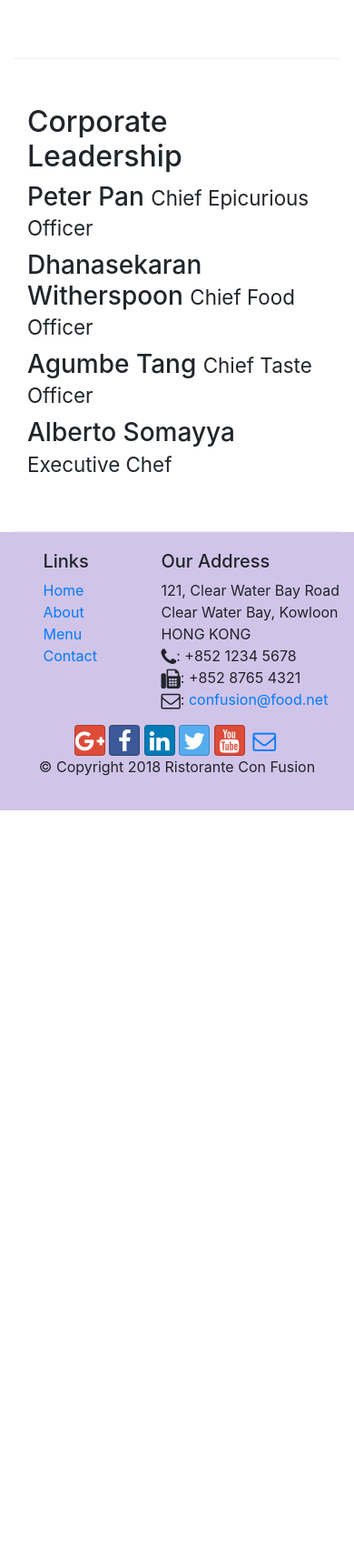
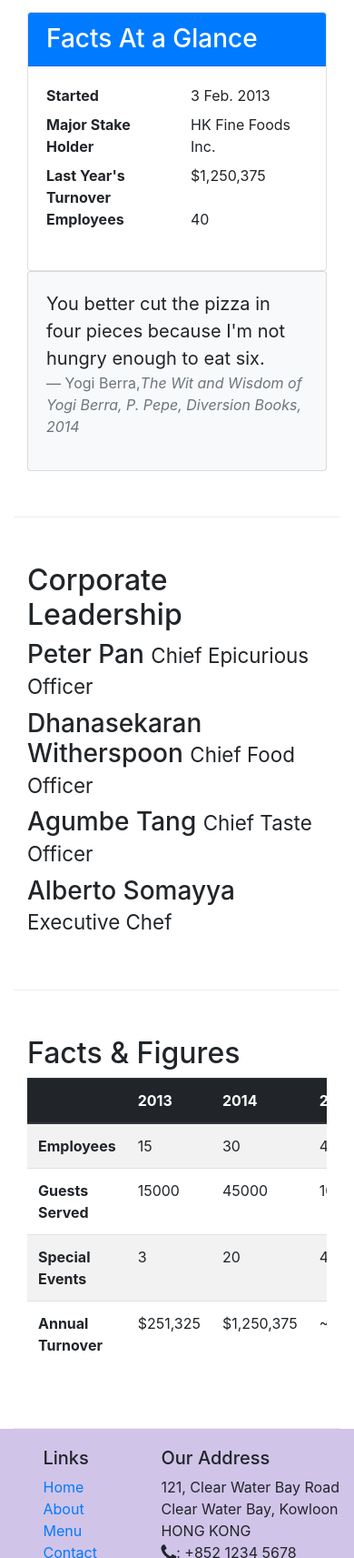
Before and after one commit to RonanJehnna/Bootstrap, a website: page aboutus.html in a window 390 px wide. Shown: the part 1037-2750 px from the top of the page at 91% size. Before the commit the page ends 1928 px from the top, so only its background shows below. Drawn offline with nearby package versions, Linux system fonts and the light colour scheme.

Commit message:
Tables and Cards

```diff
--- a/aboutus.html
+++ b/aboutus.html
@@ -65,6 +65,32 @@
                 <p>The restaurant traces its humble beginnings to <em>The Frying Pan</em>, a successful chain started by our CEO, Mr. Peter Pan, that featured for the first time the world's best cuisines in a pan.</p>
             </div>
             <div class="col-12 col-sm">
+                <div class="card">
+                    <h3 class="card-header bg-primary text-white">Facts At a Glance</h3>
+                    <div class="card-body">
+                        <dl class="row">
+                            <dt class="col-6">Started</dt>
+                            <dd class="col-6">3 Feb. 2013</dd>
+                            <dt class="col-6">Major Stake Holder</dt>
+                            <dd class="col-6">HK Fine Foods Inc.</dd>
+                            <dt class="col-6">Last Year's Turnover</dt>
+                            <dd class="col-6">$1,250,375</dd>
+                            <dt class="col-6">Employees</dt>
+                            <dd class="col-6">40</dd>
+                        </dl>
+                    </div>
+                </div>
+            </div>
+            <div class="col-12">
+                <div class="card card-body bg-light">
+                    <blockquote class="blockquote">
+                        <p class="mb-0">You better cut the pizza in four pieces because I'm not hungry enough to eat six.</p>
+                        <footer class="blockquote-footer">Yogi Berra,<cite title="Source Title">The Wit and Wisdom of Yogi Berra,
+                            P. Pepe, Diversion Books, 2014
+                            </cite>
+                        </footer>
+                    </blockquote>
+                </div>
             </div>
         </div>
 
@@ -82,7 +108,50 @@
                 <p class="d-none d-sm-block">Award winning three-star Michelin chef with wide International experience having worked closely with whos-who in the culinary world, he specializes in creating mouthwatering Indo-Italian fusion experiences. He says, <em>Put together the cuisines from the two craziest cultures, and you get a winning hit! Amma Mia!</em></p>
             </div>
        </div>
-
+       <div class="row row-content">
+           <div class="col-12 col-sm-9">
+               <h2>Facts &amp; Figures</h2>
+               <div class="table-responsive">
+                <table class="table table-striped">
+                    <thead class="thead-dark">
+                        <tr>
+                            <th>&nbsp;</th>
+                            <th>2013</th>
+                            <th>2014</th>
+                            <th>2015</th>
+                        </tr>
+                    </thead>
+                    <tbody>
+                        <tr>
+                            <th>Employees</th>
+                            <td>15</td>
+                            <td>30</td>
+                            <td>40</td>
+                        </tr>
+                        <tr>
+                            <th>Guests Served</th>
+                            <td>15000</td>
+                            <td>45000</td>
+                            <td>100,000</td>
+                        </tr>
+                        <tr>
+                            <th>Special Events</th>
+                            <td>3</td>
+                            <td>20</td>
+                            <td>45</td>
+                        </tr>
+                        <tr>
+                            <th>Annual Turnover</th>
+                            <td>$251,325</td>
+                            <td>$1,250,375</td>
+                            <td>~$3,000,000</td>
+                        </tr>
+                    </tbody>
+                </table>
+            </div>
+           </div>
+           <div class="col-12 col-sm-3"></div>
+       </div>
     </div>
 
     <footer class="footer">
```
